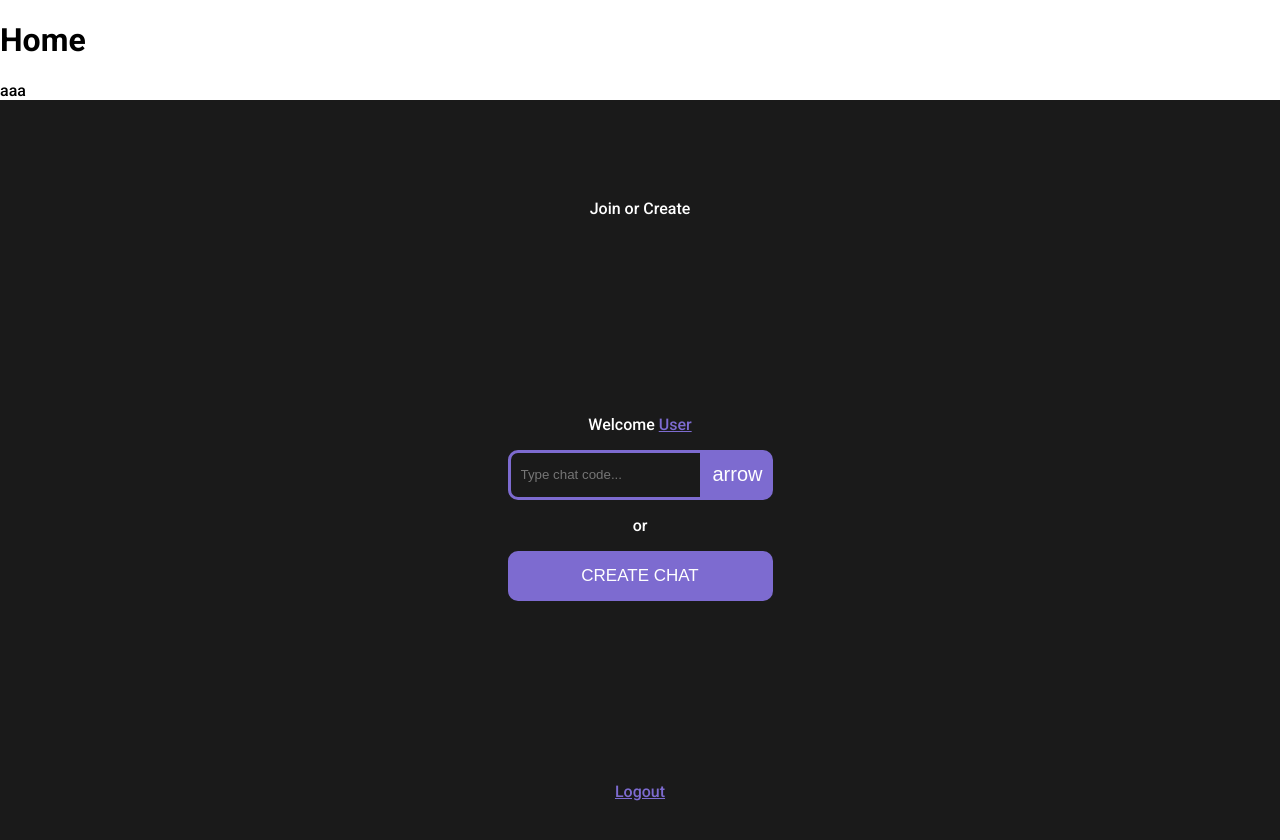
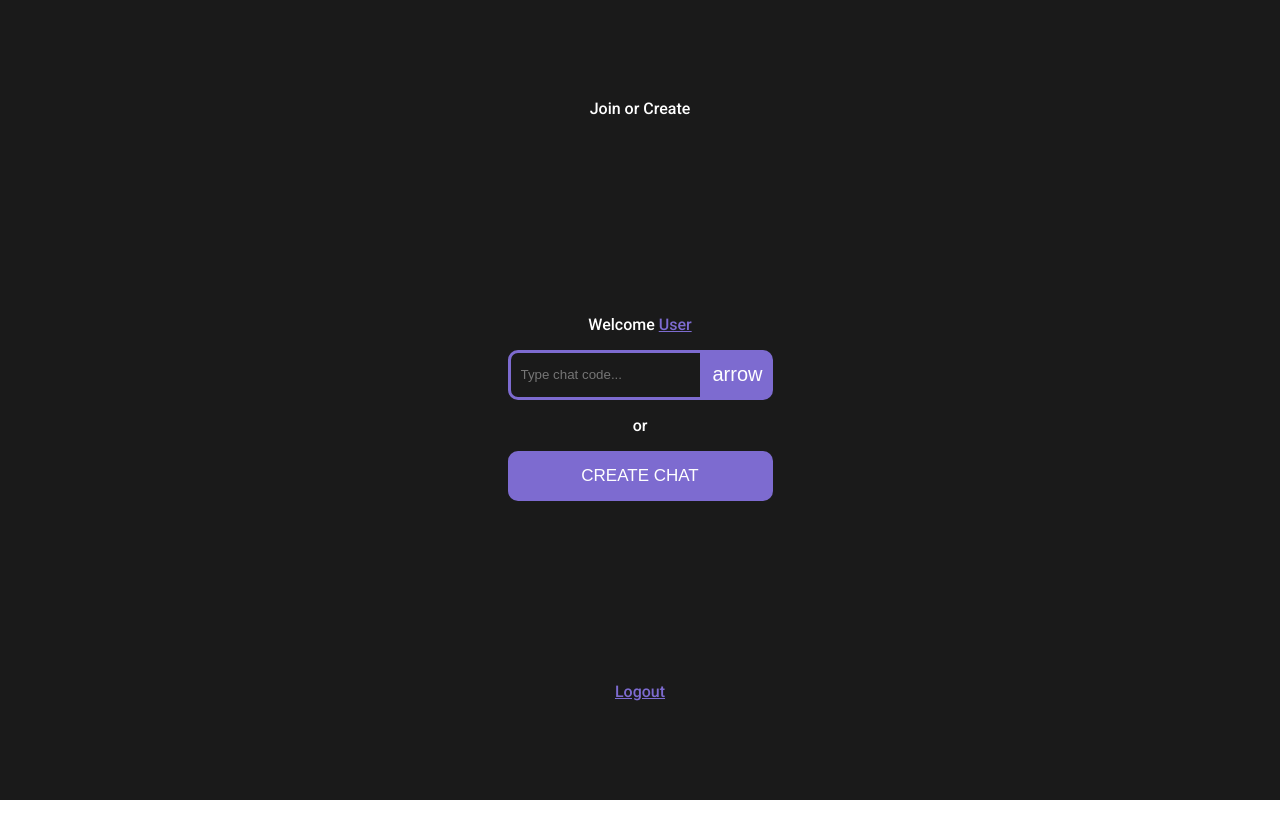
Before and after one commit to p-schlickmann/eochat-frontend, a React (Create React App) app: page / in a window 1280 px wide. Shown: the top 840 px of the page. After the commit the page ends 800 px from the top, so only its background shows below. Built offline with nearby package versions, Linux system fonts and the light colour scheme.

Commit message:
chat ready

```diff
--- a/src/components/Routes.jsx
+++ b/src/components/Routes.jsx
@@ -3,7 +3,7 @@ import { Route, Switch } from 'react-router'
 import { Home } from '../pages/home'
 import {Chat} from "../pages/chat";
 import PrivateRoute from "./PrivateRoute";
-import { Register } from '../pages/Register';
+import { Register } from '../pages/register';
 
 export function Routes(){
   return(
--- a/src/pages/chat.jsx
+++ b/src/pages/chat.jsx
@@ -66,11 +66,11 @@ export function Chat(){
         if (day.length < 2) {
             day = '0' + day
         }
-        if (minutes === 0) {
+        if (minutes.toString().length < 2) {
             minutes = '0' + minutes
         }
 
-        return `${hour}:${minutes} ${[day, month, year].join('/')}`
+        return `${[day, month, year].join('/')} ${hour}:${minutes} `
     }
 
     const displayMessages = () => {
--- a/src/pages/home.jsx
+++ b/src/pages/home.jsx
@@ -3,13 +3,7 @@ import Button from '../components/Button'
 
 export function Home(){
   return(
-    <>
-      <h1>Home</h1>
-        <div className={'container'}>
-            aaa
-        </div>
       <div className={stylesFile.container}>
-
           <p className={stylesFile.text}>Join or Create</p>
 
           <div className={stylesFile.center}>
@@ -27,7 +21,6 @@ export function Home(){
           </div>
           <p className={stylesFile.text}><a href="/" className={stylesFile.link}>Logout</a></p>
       </div>
-    </>
   );
 }
 
--- a/src/styles/chat.module.css
+++ b/src/styles/chat.module.css
@@ -1,5 +1,5 @@
 .container {
-    background-color: var(--background-light);
+    background-color: var(--background-dark);
     display: flex;
     flex-direction: column;
     justify-content: space-between;
@@ -14,13 +14,6 @@
     justify-content: center;
     margin: 0 20px;
 }
-
-/*.headerAndBottomContainer {*/
-/*    display: flex;*/
-/*    align-items: center;*/
-/*    justify-content: center;*/
-/*    margin: 0 20px;*/
-/*}*/
 
 .headerText {
     background-color: var(--white);
--- a/src/styles/register.module.css
+++ b/src/styles/register.module.css
@@ -34,8 +34,6 @@
     flex-direction: column;
     align-items: center;
     justify-content: space-around;
-
-
     height: 100vh;
     background-color: var(--background-dark);
 }
```
Also changed, not shown: src/pages/register.jsx (renamed from src/pages/Register.jsx).
